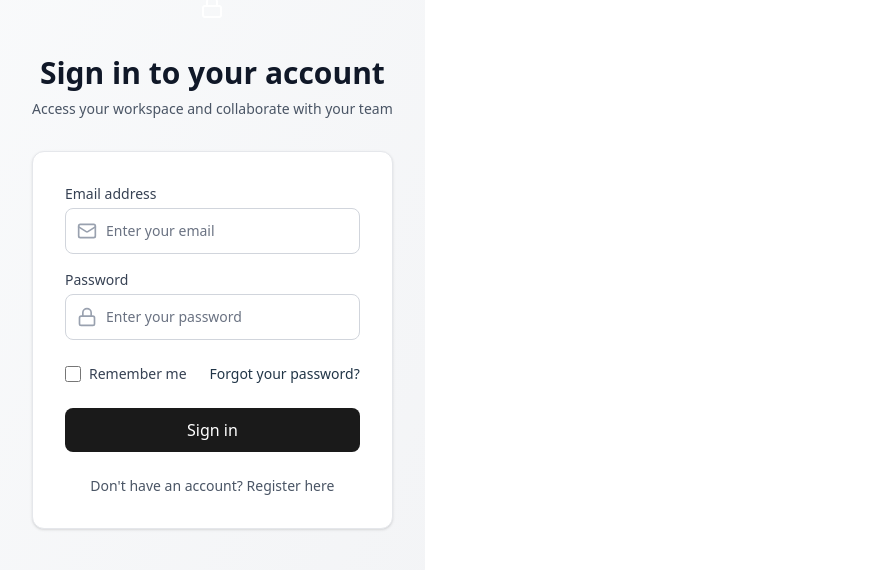
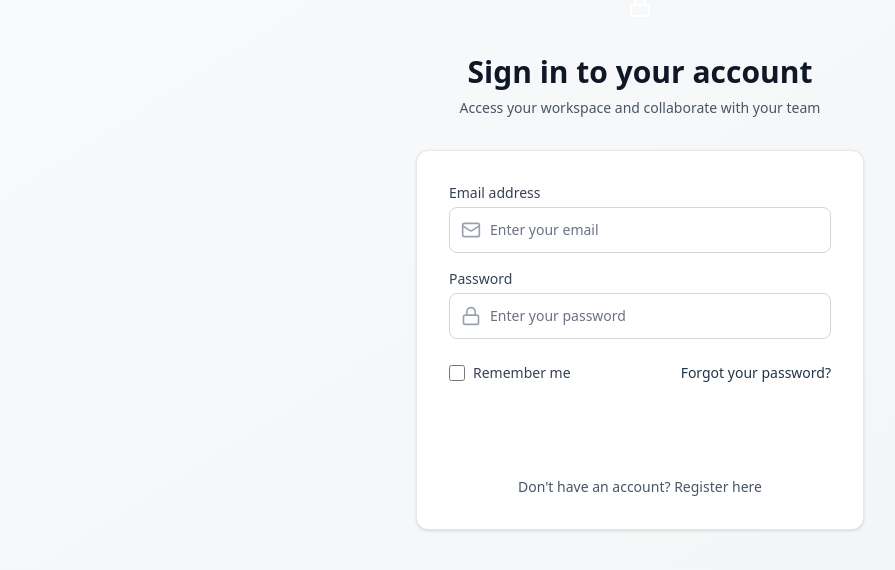
Before and after one commit to developer-yasir/Collab-Talk-AI, a React app in the folder frontend/: page /login in a window 1280 px wide. Shown: the part 144-714 px from the top of the page, without its empty margins (0-895 px from the left). Built offline with nearby package versions, Linux system fonts and the light colour scheme; no server answers; the HTML template or start-up script is replaced by a standard one.

Commit message:
fix: set input text color to black and ensure proper centering
- Add text-gray-900 class to all input fields to ensure black text
- Maintain proper centering of auth forms on the page
- Ensure input fields have appropriate text color for better visibility

```diff
--- a/frontend/src/index.css
+++ b/frontend/src/index.css
@@ -15,38 +15,6 @@
   -moz-osx-font-smoothing: grayscale;
 }
 
-body {
-  margin: 0;
-  display: flex;
-  place-items: center;
-  min-width: 320px;
-  min-height: 100vh;
-}
-
-h1 {
-  font-size: 3.2em;
-  line-height: 1.1;
-}
-
-button {
-  border-radius: 8px;
-  border: 1px solid transparent;
-  padding: 0.6em 1.2em;
-  font-size: 1em;
-  font-weight: 500;
-  font-family: inherit;
-  background-color: #1a1a1a;
-  cursor: pointer;
-  transition: border-color 0.25s;
-}
-button:hover {
-  border-color: #646cff;
-}
-button:focus,
-button:focus-visible {
-  outline: 4px auto -webkit-focus-ring-color;
-}
-
 @media (prefers-color-scheme: light) {
   :root {
     color: #213547;
--- a/frontend/src/pages/Login.jsx
+++ b/frontend/src/pages/Login.jsx
@@ -70,7 +70,7 @@
                   required
                   value={email}
                   onChange={(e) => setEmail(e.target.value)}
-                  className="appearance-none block w-full pl-10 pr-3 py-3 border border-gray-300 rounded-lg placeholder-gray-500 focus:outline-none focus:ring-2 focus:ring-primary-500 focus:border-primary-500 sm:text-sm"
+                  className="appearance-none block w-full pl-10 pr-3 py-3 border border-gray-300 rounded-lg placeholder-gray-500 focus:outline-none focus:ring-2 focus:ring-primary-500 focus:border-primary-500 sm:text-sm text-gray-900"
                   placeholder="Enter your email"
                 />
               </div>
@@ -92,7 +92,7 @@
                   required
                   value={password}
                   onChange={(e) => setPassword(e.target.value)}
-                  className="appearance-none block w-full pl-10 pr-3 py-3 border border-gray-300 rounded-lg placeholder-gray-500 focus:outline-none focus:ring-2 focus:ring-primary-500 focus:border-primary-500 sm:text-sm"
+                  className="appearance-none block w-full pl-10 pr-3 py-3 border border-gray-300 rounded-lg placeholder-gray-500 focus:outline-none focus:ring-2 focus:ring-primary-500 focus:border-primary-500 sm:text-sm text-gray-900"
                   placeholder="Enter your password"
                 />
               </div>
--- a/frontend/src/pages/Register.jsx
+++ b/frontend/src/pages/Register.jsx
@@ -84,7 +84,7 @@
                   required
                   value={name}
                   onChange={(e) => setName(e.target.value)}
-                  className="appearance-none block w-full pl-10 pr-3 py-3 border border-gray-300 rounded-lg placeholder-gray-500 focus:outline-none focus:ring-2 focus:ring-primary-500 focus:border-primary-500 sm:text-sm"
+                  className="appearance-none block w-full pl-10 pr-3 py-3 border border-gray-300 rounded-lg placeholder-gray-500 focus:outline-none focus:ring-2 focus:ring-primary-500 focus:border-primary-500 sm:text-sm text-gray-900"
                   placeholder="Enter your full name"
                 />
               </div>
@@ -106,7 +106,7 @@
                   required
                   value={email}
                   onChange={(e) => setEmail(e.target.value)}
-                  className="appearance-none block w-full pl-10 pr-3 py-3 border border-gray-300 rounded-lg placeholder-gray-500 focus:outline-none focus:ring-2 focus:ring-primary-500 focus:border-primary-500 sm:text-sm"
+                  className="appearance-none block w-full pl-10 pr-3 py-3 border border-gray-300 rounded-lg placeholder-gray-500 focus:outline-none focus:ring-2 focus:ring-primary-500 focus:border-primary-500 sm:text-sm text-gray-900"
                   placeholder="Enter your email"
                 />
               </div>
@@ -128,7 +128,7 @@
                   required
                   value={password}
                   onChange={(e) => setPassword(e.target.value)}
-                  className="appearance-none block w-full pl-10 pr-3 py-3 border border-gray-300 rounded-lg placeholder-gray-500 focus:outline-none focus:ring-2 focus:ring-primary-500 focus:border-primary-500 sm:text-sm"
+                  className="appearance-none block w-full pl-10 pr-3 py-3 border border-gray-300 rounded-lg placeholder-gray-500 focus:outline-none focus:ring-2 focus:ring-primary-500 focus:border-primary-500 sm:text-sm text-gray-900"
                   placeholder="Create a password"
                 />
               </div>
@@ -150,7 +150,7 @@
                   required
                   value={confirmPassword}
                   onChange={(e) => setConfirmPassword(e.target.value)}
-                  className="appearance-none block w-full pl-10 pr-3 py-3 border border-gray-300 rounded-lg placeholder-gray-500 focus:outline-none focus:ring-2 focus:ring-primary-500 focus:border-primary-500 sm:text-sm"
+                  className="appearance-none block w-full pl-10 pr-3 py-3 border border-gray-300 rounded-lg placeholder-gray-500 focus:outline-none focus:ring-2 focus:ring-primary-500 focus:border-primary-500 sm:text-sm text-gray-900"
                   placeholder="Confirm your password"
                 />
               </div>
```
